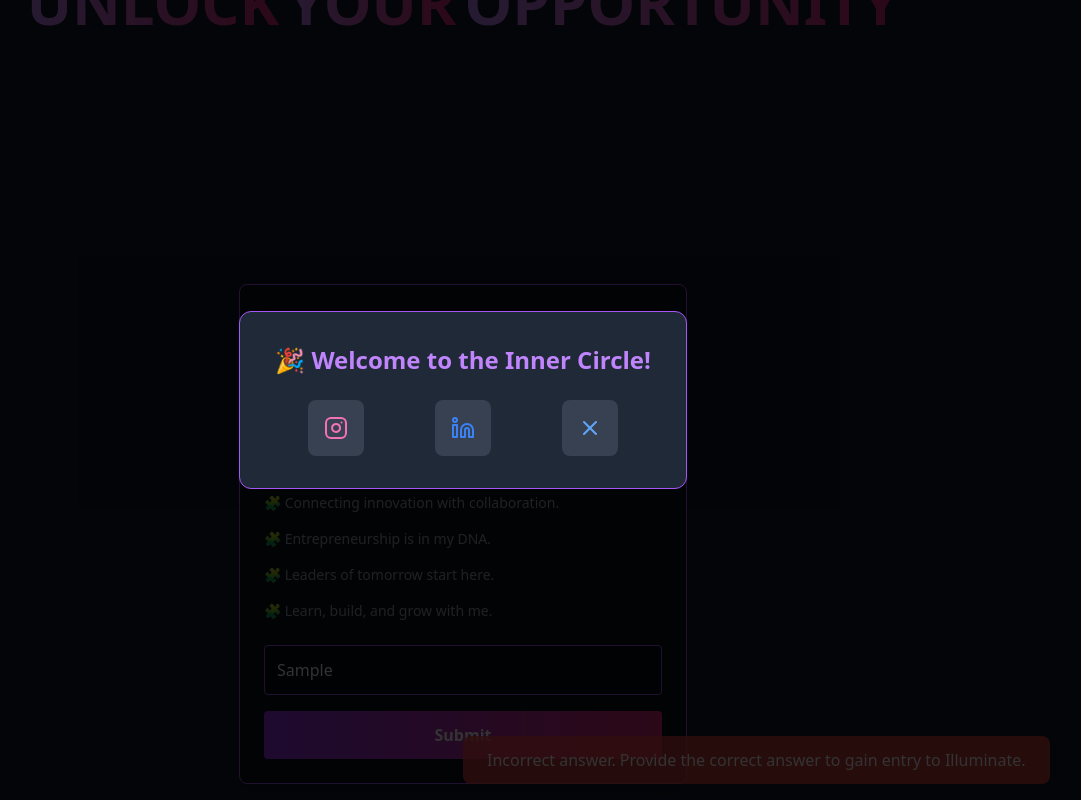
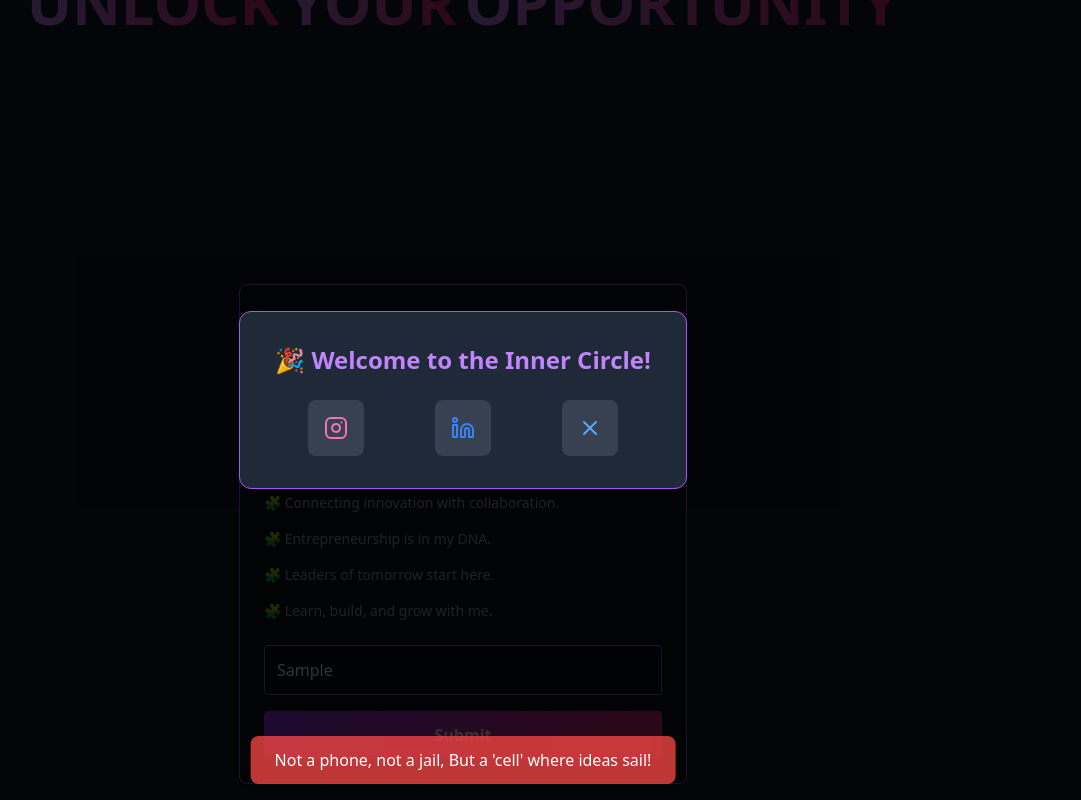
Before and after one commit to Runa8147/Illuminate, a React (Vite) app: page / in a window 1280 px wide. Both pictures are taken after typing "Sample" into the empty fields and a click on the button "Submit". Shown: the part 164-964 px from the top of the page, without its empty margins (177-1258 px from the left). Built offline with nearby package versions, Linux system fonts and the light colour scheme.

Commit message:
hint update

```diff
--- a/src/App.tsx
+++ b/src/App.tsx
@@ -12,6 +12,7 @@ function App() {
   const [showHint, setShowHint] = useState(false);
   const [hintMessage, setHintMessage] = useState('');
   const [isCorrectAnswer, setIsCorrectAnswer] = useState(false);
+  const [incorrectAttempts, setIncorrectAttempts] = useState(0);
 
   useEffect(() => {
     if (currentWordIndex < words.length) {
@@ -29,12 +30,22 @@ function App() {
     if (answer.toLowerCase() === 'ecell') {
       setIsCorrectAnswer(true);
       setShowSocial(true);
+      setIncorrectAttempts(0);
     } else {
       setHintMessage('Incorrect answer. Provide the correct answer to gain entry to Illuminate.');
       setShowHint(true);
       setTimeout(() => setShowHint(false), 3000);
+
+      setIncorrectAttempts(prev => prev + 1);
+
       setShowSocial(true);
       setIsCorrectAnswer(false);
+
+      if (incorrectAttempts >= 2) {
+        setHintMessage("Take the first letters of each clue.");
+      } else {
+        setHintMessage("Not a phone, not a jail,\nBut a 'cell' where ideas sail!");
+      }
     }
   };
 
@@ -108,19 +119,6 @@ function App() {
         )}
       </AnimatePresence>
 
-      {/* Hint Message */}
-      <AnimatePresence>
-        {showHint && (
-          <motion.div
-            initial={{ opacity: 0, y: 20 }}
-            animate={{ opacity: 1, y: 0 }}
-            exit={{ opacity: 0 }}
-            className="fixed bottom-4 left-1/2 transform -translate-x-1/2 bg-red-500/80 text-white px-6 py-3 rounded-lg"
-          >
-            {hintMessage}
-          </motion.div>
-        )}
-      </AnimatePresence>
 
       {/* Social Links Modal */}
       <AnimatePresence>
@@ -152,6 +150,11 @@ function App() {
                   Join us for Illuminate
                 </a>
               )}
+              {!isCorrectAnswer && (
+                <p className="fixed bottom-4 left-1/2 transform -translate-x-1/2 bg-red-500/80 text-white px-6 py-3 rounded-lg">
+                  {hintMessage}
+                </p>
+              )}
               <div className="flex justify-around mt-4">
                 <a href="https://www.instagram.com/ecell_.jec?igsh=ejZoc2NyN3JzYWRr" target="_blank" rel="noopener noreferrer" className="flex items-center justify-center p-4 rounded-lg bg-gray-700 hover:bg-gray-600 transition-colors">
                   <Instagram className="w-6 h-6 text-pink-400" />
```
